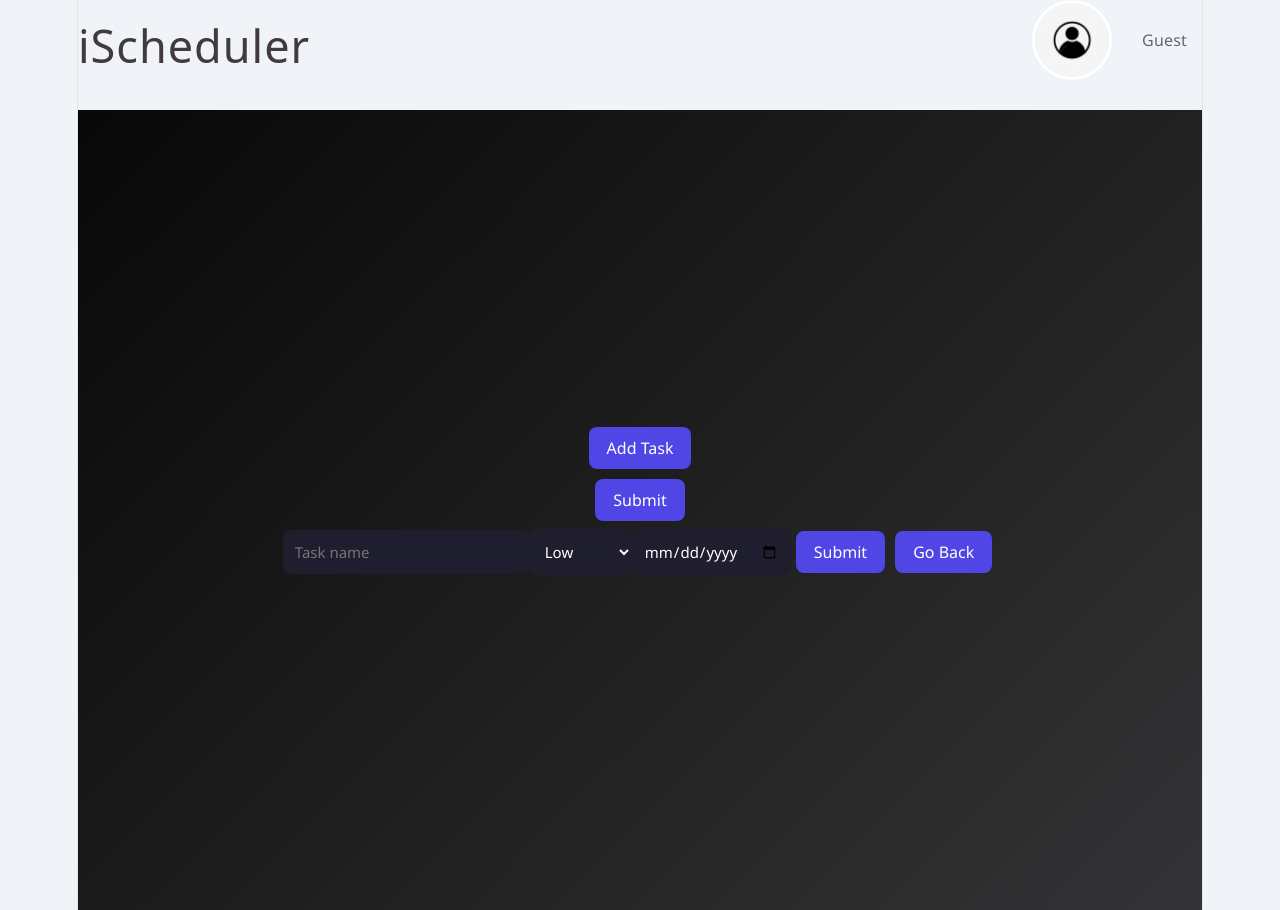
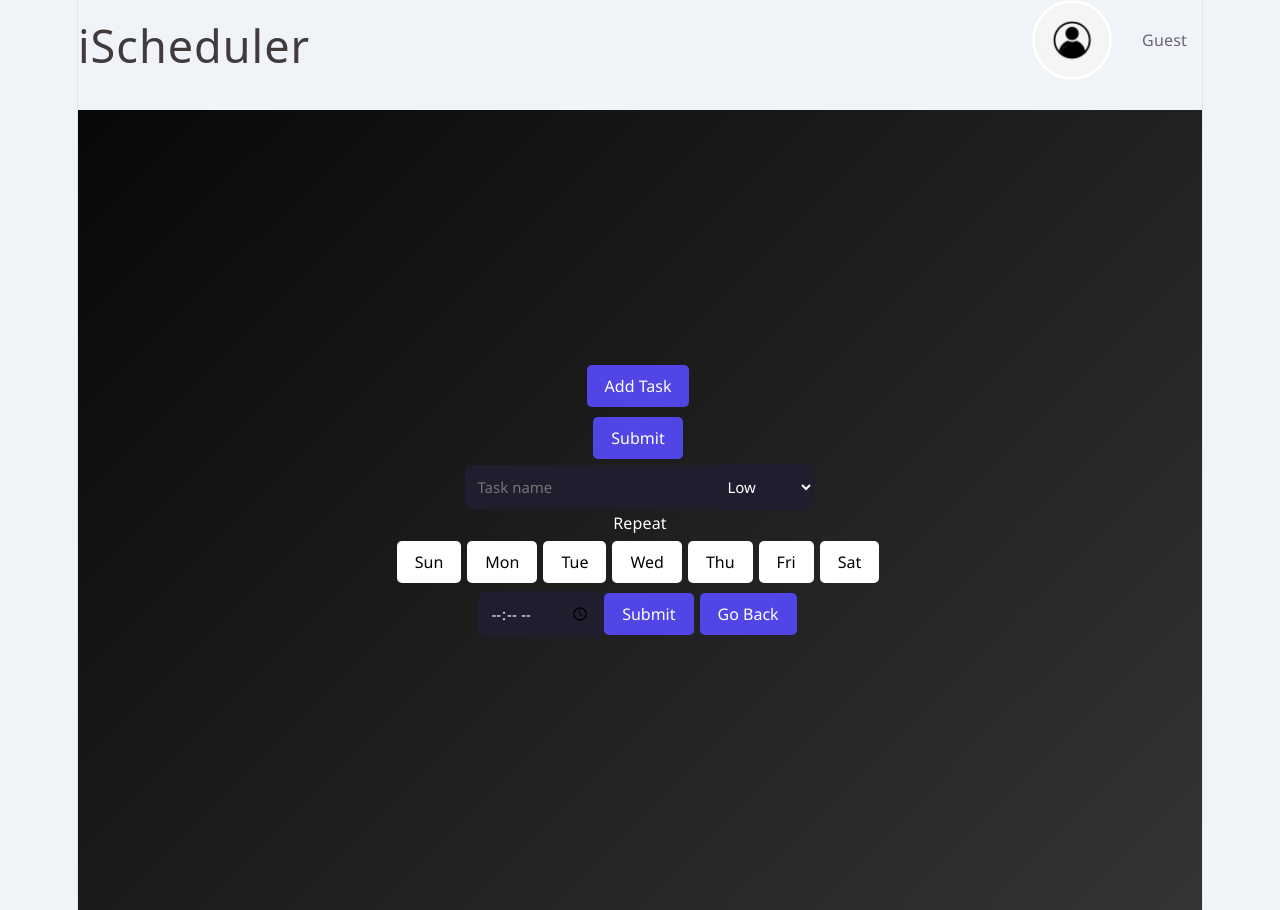
Before and after one commit to koundinyaatchyutuni/ischedule, a React (Vite) app in the folder ischeduler/: page / in a window 1280 px wide. Both pictures are taken after a click on the button "Add Task". Built offline with nearby package versions, Linux system fonts and the light colour scheme.

Commit message:
added schedule time and repeat days varibles to task to maintain a scheduler.js and input these values into the job which sends mail remianders to recipients about the task they need to do

```diff
--- a/ischeduler/src/components/Home.jsx
+++ b/ischeduler/src/components/Home.jsx
@@ -3,6 +3,7 @@ import Task from "./Task";
 import "../App.css";
 import profilePic from '../assets/default log in img.jpg';
 import axios from "axios";
+import Repeat from "./Repeat";
 
 function Home() {
 
@@ -10,9 +11,17 @@ function Home() {
   const [flag, setFlag] = useState(false);
   const [name, setName] = useState('');
   const [importance, setImportance] = useState('low');
-  const [deadline, setDeadline] = useState('');
+  const [scheduleTime, setScheduleTime] = useState('');
   const [user, setUser] = useState(null);
-
+  const days = ["Sun", "Mon", "Tue", "Wed", "Thu", "Fri", "Sat"];
+  const [selectedDays, setSelectedDays] = useState([]);
+  const toggleDay = (day) => {
+    setSelectedDays((prev) =>
+      prev.includes(day)
+        ? prev.filter((d) => d !== day)
+        : [...prev, day]
+    );
+  };
     useEffect(() => {
     const storedUser = JSON.parse(localStorage.getItem("user"));
 
@@ -54,7 +63,8 @@ function Home() {
       id: Date.now(),
       name,
       importance,
-      deadline,
+      scheduleTime,
+      selectedDays
     };
 
     setTasks([...tasks, newTask]);
@@ -62,7 +72,7 @@ function Home() {
     setFlag(false);
     setName("");
     setImportance("low");
-    setDeadline("");
+    setScheduleTime("");
   };
 
   const updateTask = (id, updatedTask) => {
@@ -124,14 +134,17 @@ const deleteTask = (id) => {
             <option value="high">High</option>
           </select>
 
+        <Repeat
+        days={days}
+        selectedDays={selectedDays}
+        toggleDay={toggleDay}
+      />
           <input
-            type="date"
-            value={deadline}
-            onChange={(e) => setDeadline(e.target.value)}
+            type="time"
+            value={scheduleTime}
+            onChange={(e) => setScheduleTime(e.target.value)}
           />
-
           <button type="submit">Submit</button>
-
           <button type="button" onClick={goBack}>
             Go Back
           </button>
@@ -146,7 +159,8 @@ const deleteTask = (id) => {
           id={task.id}
           task={task.name}
           importance={task.importance}
-          deadline={task.deadline}
+          scheduleTime={task.scheduleTime}
+          selectedDays={task.selectedDays}
           updateTask={updateTask}
           deleteTask={deleteTask}
         />
--- /dev/null
+++ b/ischeduler/src/components/Repeat.css
@@ -0,0 +1,6 @@
+/* * {} */
+
+button {
+    margin-left: 1px;
+    border-radius: 5px;
+}
--- /dev/null
+++ b/ischeduler/src/components/Repeat.jsx
@@ -0,0 +1,29 @@
+import "./Repeat.css";
+
+function Repeat({ days, selectedDays, toggleDay }) {
+  return (
+    <div>
+      <h3>Repeat</h3>
+
+      {days.map((day) => (
+        <button
+          key={day}
+          type="button"
+          onClick={() => toggleDay(day)}
+          style={{
+            backgroundColor: selectedDays.includes(day)
+              ? "lightblue"
+              : "white",
+            color: selectedDays.includes(day)
+              ? "white"
+              : "black",
+          }}
+        >
+          {day}
+        </button>
+      ))}
+    </div>
+  );
+}
+
+export default Repeat;
--- a/ischeduler/src/components/Task.jsx
+++ b/ischeduler/src/components/Task.jsx
@@ -3,7 +3,7 @@ import './Task.css';
 import editIcon from '../assets/edit-icon2.png';
 import deleteIcon1 from '../assets/delete-icon1.png';
 import deleteIcon2 from '../assets/delete-icon2.png';
-function Task({id,task,importance, deadline,updateTask,deleteTask})  {
+function Task({id,task,importance,scheduleTime,selectedDays,updateTask,deleteTask})  {
 
   const [show, setShow] = useState(false);
   const [edit, setEdit] = useState(false);
@@ -43,10 +43,12 @@ function Task({id,task,importance, deadline,updateTask,deleteTask})  {
           <div className='task-info'>
 
             <p className='task-deadline'>
-              {deadline}
+              {scheduleTime}
             </p>
-
-            <p className={`task-importance ${taskImportance}`}>
+            <p className='task-days'>
+              {selectedDays.join(', ')}
+            </p>
+            <p className='task-importance'>
               {taskImportance}
             </p>
           </div>
```
